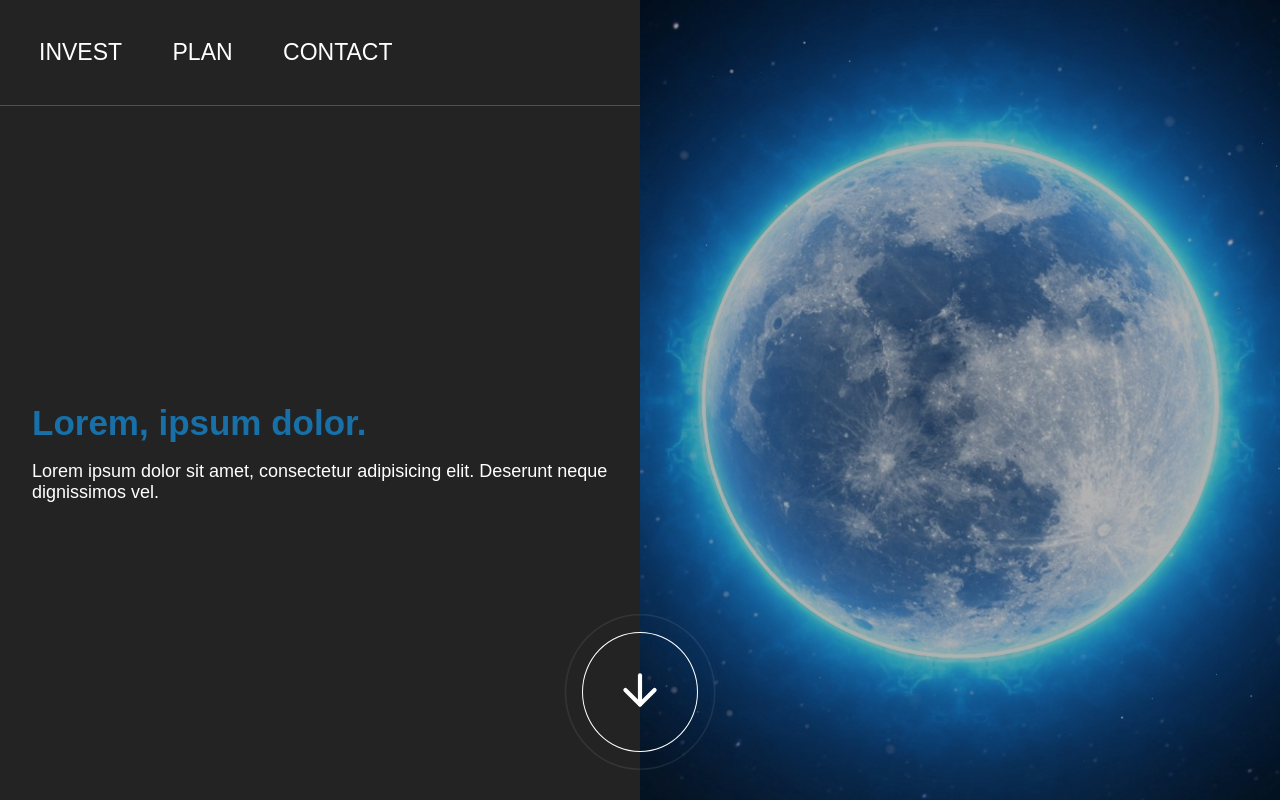
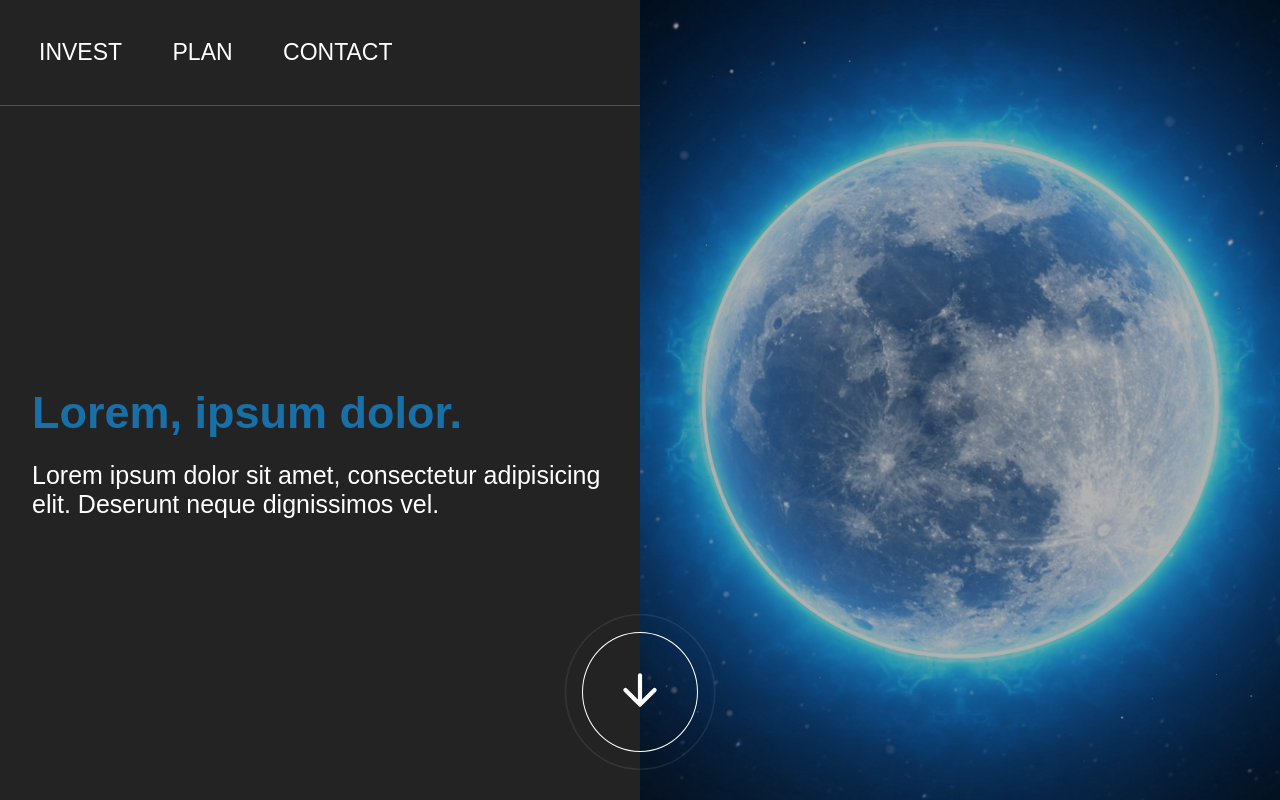
Before and after one commit to MateuszLeszczuk/Responsive-web, a plain HTML site: page index.html in a window 1280 px wide. Drawn offline with Linux system fonts and the light colour scheme.

Commit message:
changes with font-size of h1 and p1 in header

```diff
--- a/sass/_large.scss
+++ b/sass/_large.scss
@@ -3,7 +3,7 @@
 @media(min-width:992px) {
 
     h1.company-name {
-        font-size: 6rem;
+        font-size: 4.5rem;
     }
 
     .header {
@@ -16,7 +16,7 @@
 
 
             p {
-                font-size: 1.8rem;
+                font-size: 2.5rem;
             }
         }
 
--- a/sass/_medium.scss
+++ b/sass/_medium.scss
@@ -1,7 +1,7 @@
 @media(min-width:768px) {
 
     h1.company-name {
-        font-size: 4.5rem;
+        font-size: 4rem;
     }
 
     .header {
@@ -13,7 +13,7 @@
 
 
             p {
-                font-size: 1.8rem;
+                font-size: 2.2rem;
             }
         }
     }
--- a/sass/main.scss
+++ b/sass/main.scss
@@ -156,6 +156,6 @@
 
 
 
+@import './small';
+@import './medium';
 @import './large';
-@import './medium';
-@import './small';
```
Also changed, not shown: css/main.css, sass/_small.scss (line endings or trailing spaces).
